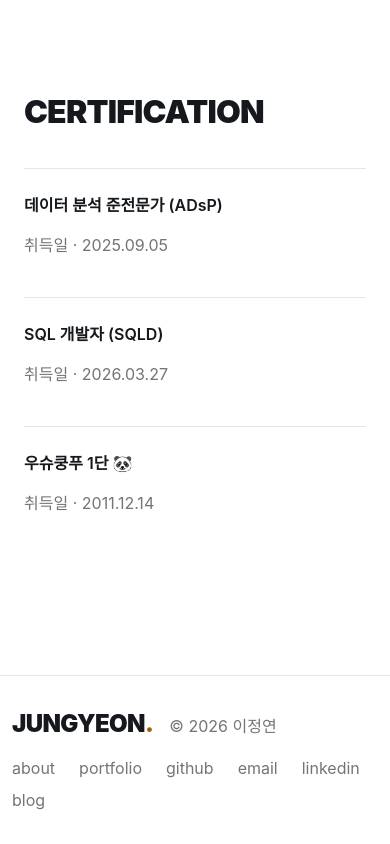
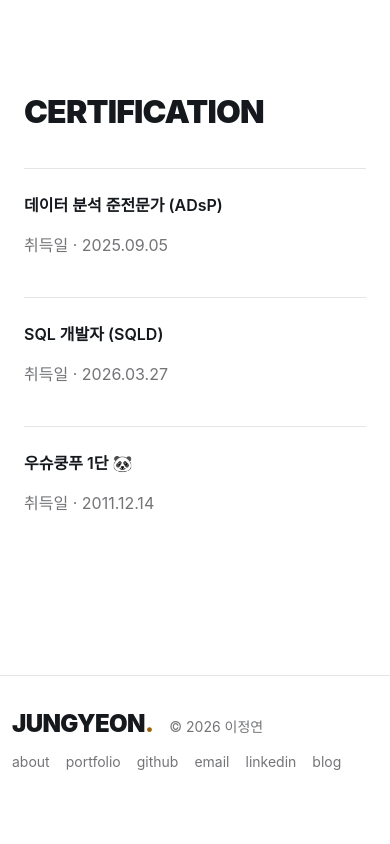
Before and after one commit to JungYeoni/portfolio, a Next.js app: page / in a window 390 px wide. Shown: the part 4194-5038 px from the top of the page. After the commit the page ends 4998 px from the top, so only its background shows below. Built offline with nearby package versions, Linux system fonts and the light colour scheme; a web font is replaced by a local one.

Commit message:
fix: 푸터 링크를 저작권 표기와 같은 줄에 두고 글자 크기 축소 (#21)

```diff
--- a/src/app/_components/site-footer.tsx
+++ b/src/app/_components/site-footer.tsx
@@ -7,18 +7,18 @@ const linkClass = "text-muted hover:text-foreground hover:underline";
 export function SiteFooter({ name }: { name: string }) {
   return (
     <footer className="mt-24 border-t border-line">
-      <div className="flex w-full flex-wrap items-center justify-between gap-x-6 gap-y-4 px-3 py-8 sm:px-6 lg:px-10">
+      <div className="flex w-full flex-wrap items-baseline justify-between gap-x-8 gap-y-3 px-3 py-8 sm:px-6 lg:px-10">
         <div className="flex flex-wrap items-baseline gap-x-4 gap-y-1">
           <Link href="/" className="text-2xl font-black tracking-tight sm:text-3xl">
             {name}
             <span className="text-accent">.</span>
           </Link>
-          <small className="text-base text-muted">
+          <small className="text-sm text-muted sm:text-base">
             © {COPYRIGHT_YEAR} {profile.nameKo}
           </small>
         </div>
         <nav aria-label="푸터 메뉴">
-          <ul className="flex flex-wrap gap-x-6 gap-y-2 text-base lowercase sm:gap-x-8 sm:text-xl">
+          <ul className="flex flex-wrap gap-x-4 gap-y-1 text-sm lowercase sm:gap-x-6 sm:text-base">
             <li><Link href="/" className={linkClass}>about</Link></li>
             <li><Link href="/portfolio" className={linkClass}>portfolio</Link></li>
             {profile.links.map(({ label, href }) => (
```
